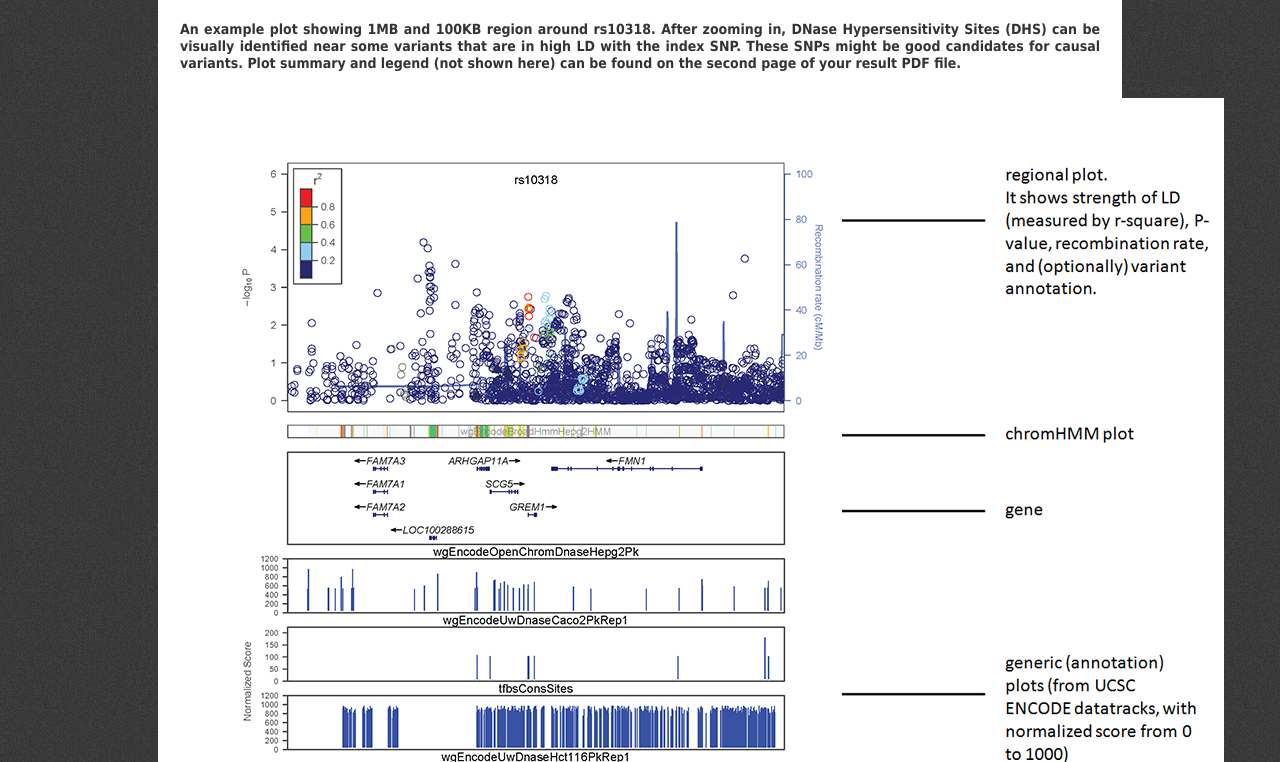
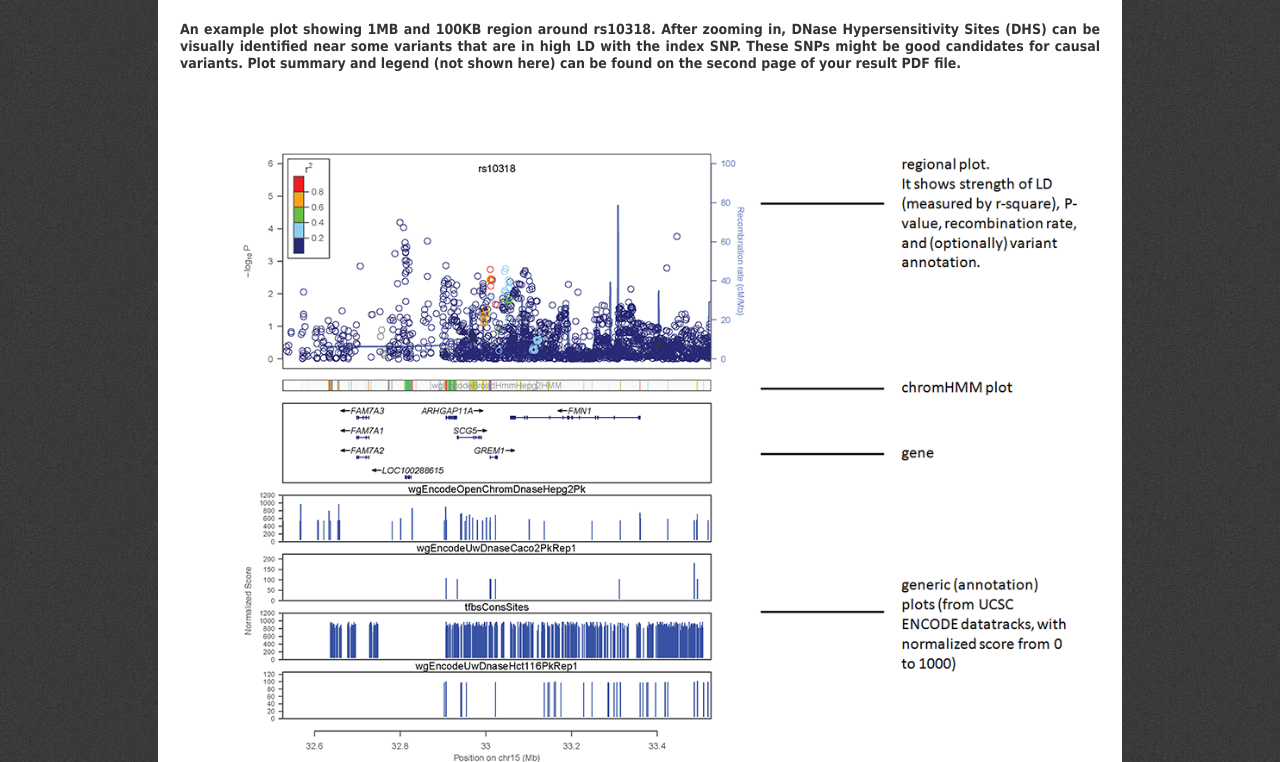
Before and after one commit to WGLab/Enlight, a plain HTML site: page template/pages/help.html in a window 1280 px wide. Shown: the part 678-1440 px from the top of the page. Drawn offline with Linux system fonts and the light colour scheme; no server answers.

Commit message:
mod help

```diff
--- a/template/pages/help.html
+++ b/template/pages/help.html
@@ -71,7 +71,7 @@ ddsmoothmenu.init({
 	<h2>Example Plot</h2>
 	<p><b>An example plot showing 1MB and 100KB region around rs10318. After zooming in, DNase Hypersensitivity Sites (DHS) can be visually identified near some variants that are in high LD with the index SNP. These SNPs might be good candidates for causal variants. Plot summary and legend (not shown here) can be found on the second page of your result PDF file.</b></p>
 	<br />
-	<img width=1044 height=1521 src="../images/enlight_example_output.png" class='center'>
+	<img width=900 height=1311 src="../images/enlight_example_output.png" class='center'>
 	<h2>Example Text Annotation</h2>
 	<p><b>If you opt to output ANNOVAR annotation, you will get a '*.hg19_multianno.txt' on result page. This is the text annotation for each variant in the input file. ANNOVAR will output gene annotation, minor allele frequency (MAF) from 1000 Genomes project as well as selected UCSC datatracks and other annotation info (eg custome BED file, eQTL etc). If your input file does not have the 5 columns required by ANNOVAR (chr,start,end,alt,ref), Enlight will first convert rsIDs to chromosomal positions according to dbSNP137, and then run annotation. </b></p>
 	<br />
```
